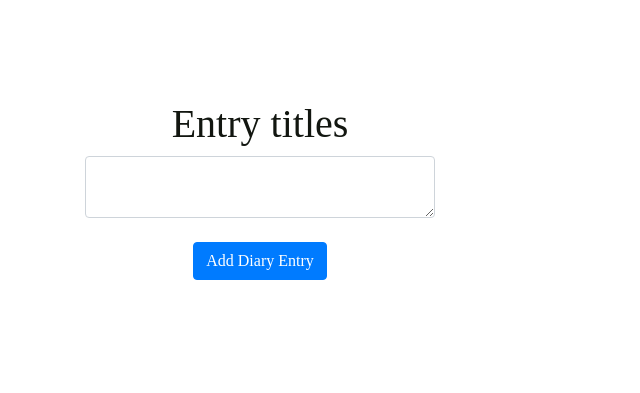
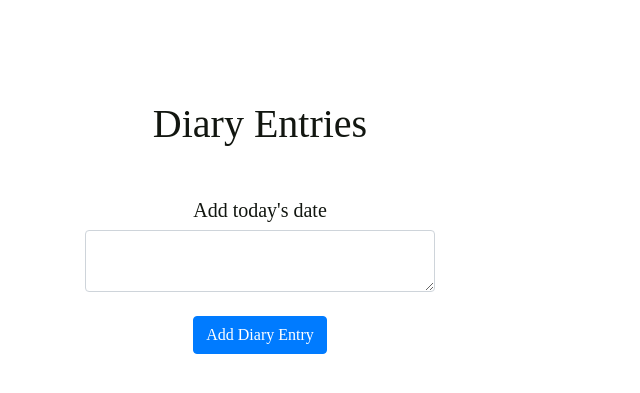
Before and after one commit to filippahognasbacka/Diary-app, a Flask app: template website/templates/home.html in a window 1280 px wide. Shown: the part 56-449 px from the top of the page, without its empty margins (0-640 px from the left). Run offline with Flask 3, Linux system fonts and the light colour scheme; the template is opened without the code that fills it, so the values that code supplies are empty; some libraries are stand-ins or nearby versions; some web fonts are replaced.

Commit message:
added a smaller headline

```diff
--- a/website/templates/home.html
+++ b/website/templates/home.html
@@ -4,7 +4,8 @@
 
 <div class="row">
     <div class="col-md-4">
-        <h1 align="center" style="margin-top: 100px;">Entry titles</h1>
+        <h1 align="center" style="margin-top: 100px;">Diary Entries</h1>
+        <h1 align="center" style="margin-top: 50px; font-size: 20px;">Add today's date</h1>
         <ul class="list-group list-group-flush" id="entries">
             {% for entry in entries %}
             <li class="list-group-item">
```
